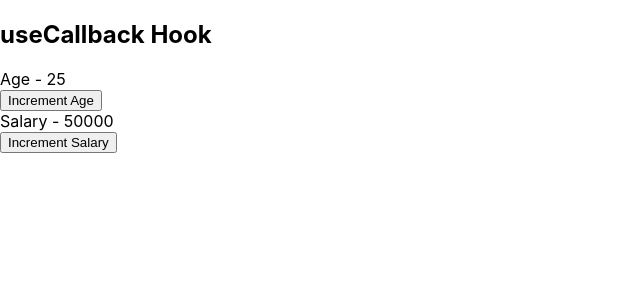
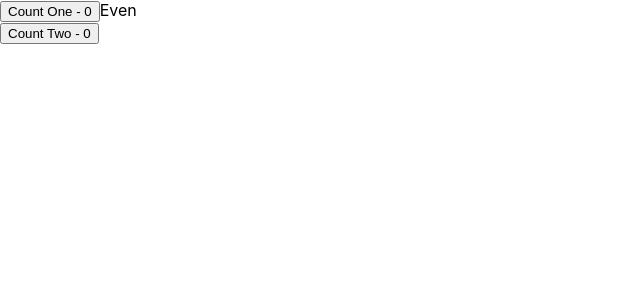
Before and after one commit to sakun9526/react-hooks, a React (Create React App) app: page / in a window 1280 px wide. Shown: the top 300 px of the page, without its empty margins (0-640 px from the left). Built offline with nearby package versions, Linux system fonts and the light colour scheme.

Commit message:
useMemo Hook example

```diff
--- a/src/App.js
+++ b/src/App.js
@@ -24,12 +24,15 @@
 //import DataFetchingWithUseReducer from './components/UseReducerHook/DataFetchingWithUseReducer'
 
 //================================= USE CALLBACK HOOK ========================================//
-import ParentComponent from './components/UseCallbackHook/ParentComponent'
+//import ParentComponent from './components/UseCallbackHook/ParentComponent'
+
+//================================= USE MEMO HOOK =============================================//
+import Counter from './components/UseMemoHook/Counter'
 
 function App() {
   return (
     <div className="App">
-      <ParentComponent/>
+      <Counter/>
 
     {/*------------------ useContext Hook code --------------------*/}
       {/* <UserContext.Provider value={'Sakun'}>
--- /dev/null
+++ b/src/components/UseMemoHook/Counter.js
@@ -0,0 +1,34 @@
+import React, { useState, useMemo } from 'react'
+
+function Counter() {
+	const [counterOne, setCounterOne] = useState(0)
+	const [counterTwo, setCounterTwo] = useState(0)
+
+	const incrementOne = () => {
+		setCounterOne(counterOne + 1)
+	}
+
+	const incrementTwo = () => {
+		setCounterTwo(counterTwo + 1)
+  }
+
+  const isEven = useMemo(() => {
+    let i = 0
+    while (i < 2000000000) i++
+    return counterOne % 2 === 0
+  }, [counterOne])
+
+	return (
+		<div>
+			<div>
+        <button onClick={incrementOne}>Count One - {counterOne}</button>
+        <span>{isEven ? 'Even' : 'Odd'}</span>
+			</div>
+			<div>
+        <button onClick={incrementTwo}>Count Two - {counterTwo}</button>
+			</div>
+		</div>
+	)
+}
+
+export default Counter
```
Also changed, not shown: 1 other file (tests, documents, lock files or other folders).
